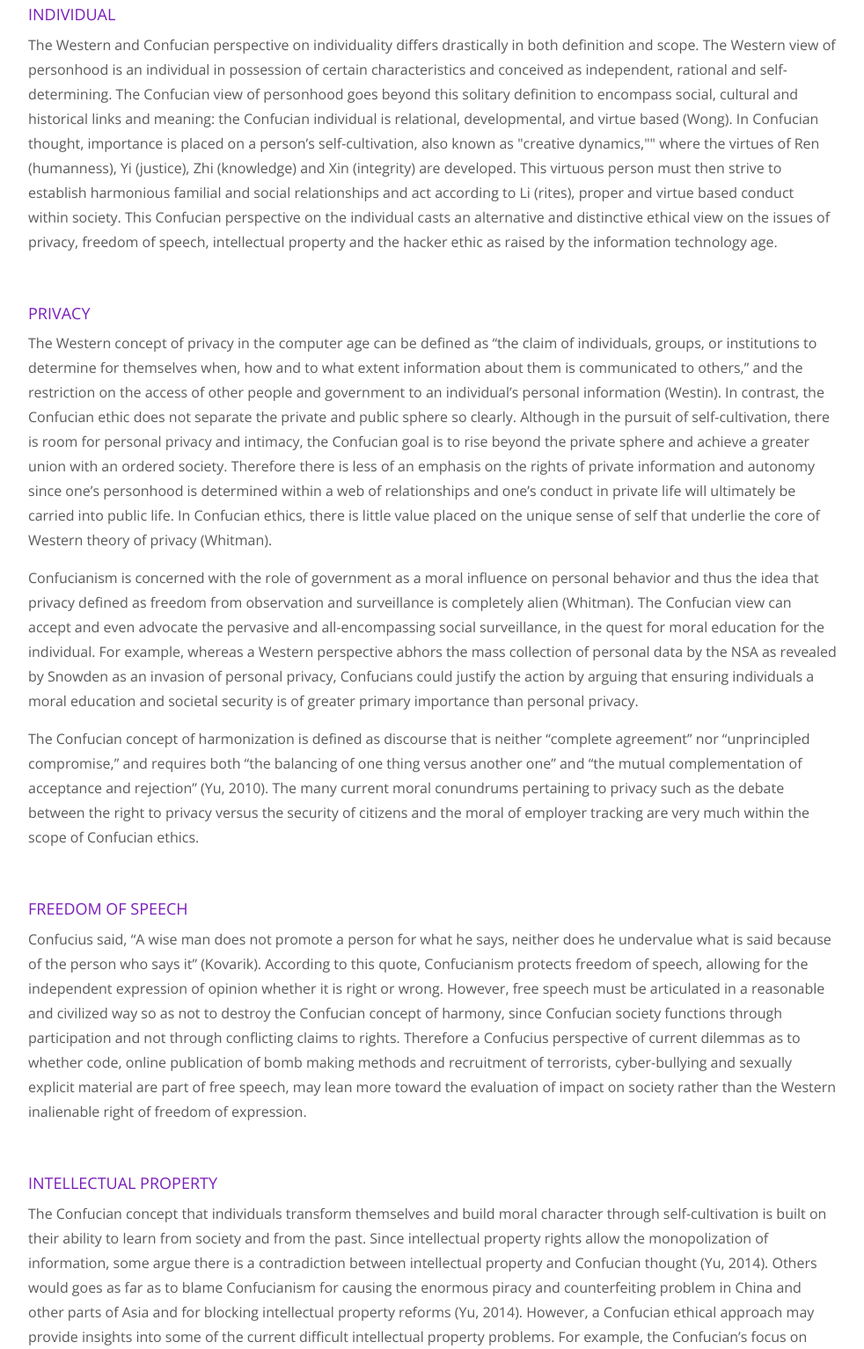
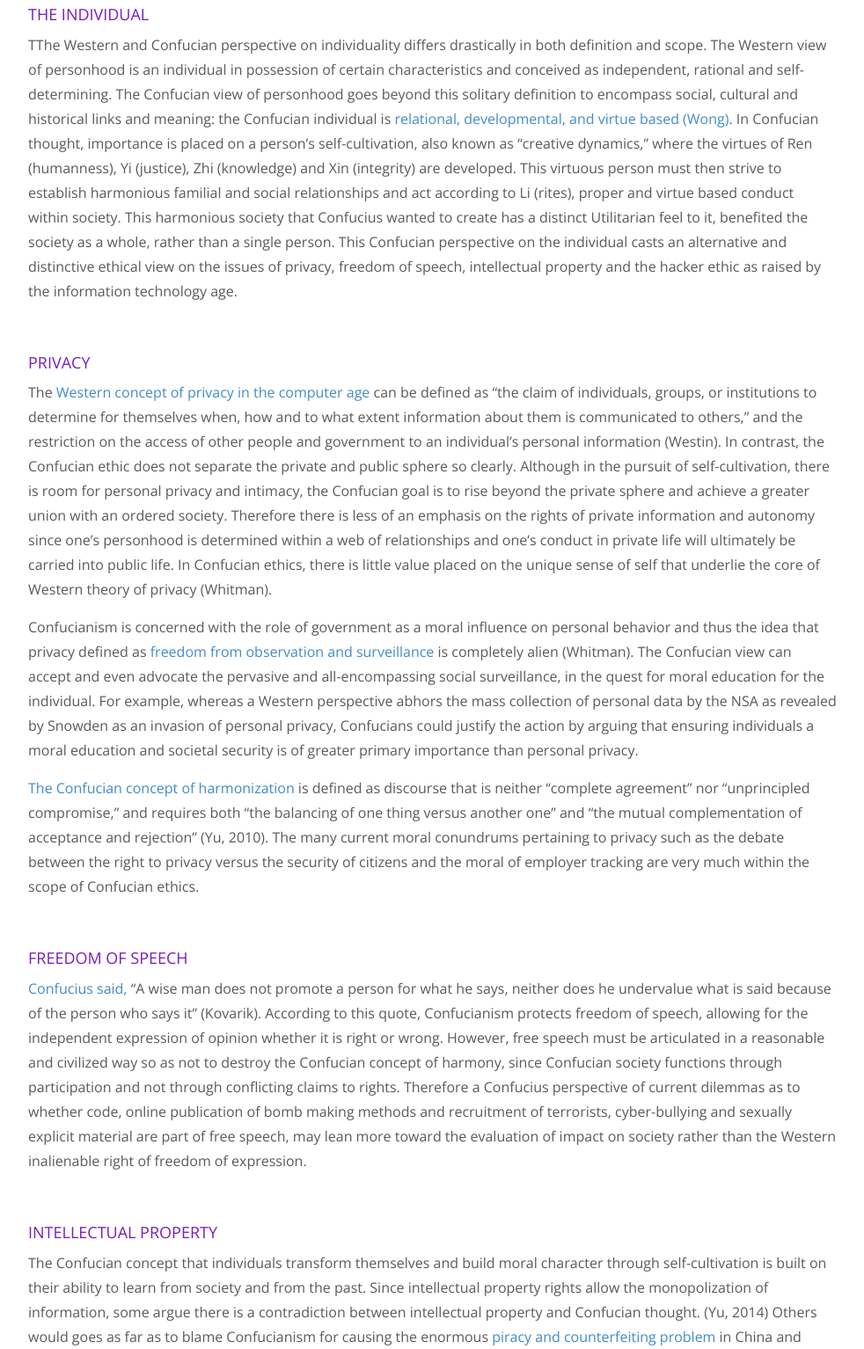
Before and after one commit to paulaksp/confucianism, a plain HTML site: page index-new.html in a window 1280 px wide. Shown: the part 4840-6374 px from the top of the page at 88% size, without its empty margins (148-1130 px from the left). Drawn offline with nearby package versions, Linux system fonts and the light colour scheme.

Commit message:
links for individual perspective session added

```diff
--- a/index-new.html
+++ b/index-new.html
@@ -228,29 +228,29 @@
           <div class="container">
             <h2 class = "featurette-heading purple-h2">Perspectives on the Individual</h2>
 
-            <h3 class="purple">INDIVIDUAL</h3>
-            <p class="lead">The Western and Confucian perspective on individuality differs drastically in both definition and scope. The Western view of personhood is an individual in possession of certain characteristics and conceived as independent, rational and self-determining. The Confucian view of personhood goes beyond this solitary definition to encompass social, cultural and historical links and meaning: the Confucian individual is relational, developmental, and virtue based (Wong). In Confucian thought, importance is placed on a person’s self-cultivation, also known as "creative dynamics,"" where the virtues of Ren (humanness), Yi (justice), Zhi (knowledge) and Xin (integrity) are developed. This virtuous person must then strive to establish harmonious familial and social relationships and act according to Li (rites), proper and virtue based conduct within society.  This Confucian perspective on the individual casts an alternative and distinctive ethical view on the issues of privacy, freedom of speech, intellectual property and the hacker ethic as raised by the information technology age.</p>
+            <h3 class="purple">THE INDIVIDUAL</h3>
+            <p class="lead">TThe Western and Confucian perspective on individuality differs drastically in both definition and scope. The Western view of personhood is an individual in possession of certain characteristics and conceived as independent, rational and self-determining. The Confucian view of personhood goes beyond this solitary definition to encompass social, cultural and historical links and meaning: the Confucian individual is <a href="http://link.springer.com/article/10.1007/s13347-011-0021-z/fulltext.html%3E" target="_blank">relational, developmental, and virtue based (Wong)</a>. In Confucian thought, importance is placed on a person’s self-cultivation, also known as “creative dynamics,” where the virtues of Ren (humanness), Yi (justice), Zhi (knowledge) and Xin (integrity) are developed. This virtuous person must then strive to establish harmonious familial and social relationships and act according to Li (rites), proper and virtue based conduct within society. This harmonious society that Confucius wanted to create has a distinct Utilitarian feel to it, benefited the society as a whole, rather than a single person. This Confucian perspective on the individual casts an alternative and distinctive ethical view on the issues of privacy, freedom of speech, intellectual property and the hacker ethic as raised by the information technology age.</p>
 
             <br>
             <h3 class="purple">PRIVACY</h3>
-            <p class="lead">The Western concept of privacy in the computer age can be defined as “the claim of individuals, groups, or institutions to determine for themselves when, how and to what extent information about them is communicated to others,” and the restriction on the access of other people and government to an individual’s personal information (Westin). In contrast, the Confucian ethic does not separate the private and public sphere so clearly. Although in the pursuit of self-cultivation, there is room for personal privacy and intimacy, the Confucian goal is to rise beyond the private sphere and achieve a greater union with an ordered society. Therefore there is less of an emphasis on the rights of private information and autonomy since one’s personhood is determined within a web of relationships and one’s conduct in private life will ultimately be carried into public life. In Confucian ethics, there is little value placed on the unique sense of self that underlie the core of Western theory of privacy (Whitman).</p>
+            <p class="lead">The <a href="http://www.nytimes.com/2013/02/23/us/alan-f-westin-scholar-who-defined-right-to-privacy-dies-at-83.html?_r=0" target="_blank">Western concept of privacy in the computer age</a> can be defined as “the claim of individuals, groups, or institutions to determine for themselves when, how and to what extent information about them is communicated to others,” and the restriction on the access of other people and government to an individual’s personal information (Westin). In contrast, the Confucian ethic does not separate the private and public sphere so clearly. Although in the pursuit of self-cultivation, there is room for personal privacy and intimacy, the Confucian goal is to rise beyond the private sphere and achieve a greater union with an ordered society. Therefore there is less of an emphasis on the rights of private information and autonomy since one’s personhood is determined within a web of relationships and one’s conduct in private life will ultimately be carried into public life. In Confucian ethics, there is little value placed on the unique sense of self that underlie the core of Western theory of privacy (Whitman).</p>
 
-            <p class="lead">Confucianism is concerned with the role of government as a moral influence on personal behavior and thus the idea that privacy defined as freedom from observation and surveillance is completely alien (Whitman). The Confucian view can accept and even advocate the pervasive and all-encompassing social surveillance, in the quest for moral education for the individual. For example, whereas a Western perspective abhors the mass collection of personal data by the NSA as revealed by Snowden as an invasion of personal privacy, Confucians could justify the action by arguing that ensuring individuals a moral education and societal security is of greater primary importance than personal privacy.</p>
+            <p class="lead">Confucianism is concerned with the role of government as a moral influence on personal behavior and thus the idea that privacy defined as <a href="http://repository.law.umich.edu/book_chapters/21/" target="_blank">freedom from observation and surveillance</a> is completely alien (Whitman). The Confucian view can accept and even advocate the pervasive and all-encompassing social surveillance, in the quest for moral education for the individual. For example, whereas a Western perspective abhors the mass collection of personal data by the NSA as revealed by Snowden as an invasion of personal privacy, Confucians could justify the action by arguing that ensuring individuals a moral education and societal security is of greater primary importance than personal privacy.</p>
 
-            <p class="lead">The Confucian concept of harmonization is defined as discourse that is neither “complete agreement” nor “unprincipled compromise,” and requires both “the balancing of one thing versus another one” and “the mutual complementation of acceptance and rejection” (Yu, 2010). The many current moral conundrums pertaining to privacy such as the debate between the right to privacy versus the security of citizens and the moral of employer tracking are very much within the scope of Confucian ethics. </p>
+            <p class="lead"><a href="https://books.google.com/books?id=3naMAgAAQBAJ&pg=PA15&lpg=PA15&dq=the+confucian+conception+of+harmony+by+yu&source=bl&ots=8Zriwu-9Sr&sig=fJO5vr_j9jzRUsufCwZGyw1SIrg&hl=en&sa=X&ei=i9NwVYOuCIjHogThi4CwAg&ved=0CCEQ6AEwAQ#v=onepage&q=the%20confucian%20conception%20of%20harmony%20by%20yu&f=false" target="_blank"> The Confucian concept of harmonization</a> is defined as discourse that is neither “complete agreement” nor “unprincipled compromise,” and requires both “the balancing of one thing versus another one” and “the mutual complementation of acceptance and rejection” (Yu, 2010). The many current moral conundrums pertaining to privacy such as the debate between the right to privacy versus the security of citizens and the moral of employer tracking are very much within the scope of Confucian ethics. </p>
 
             <br>
 
             <h3 class="purple">FREEDOM OF SPEECH</h3>
-            <p class="lead">Confucius said, “A wise man does not promote a person for what he says, neither does he undervalue what is said because of the person who says it” (Kovarik). According to this quote, Confucianism protects freedom of speech, allowing for the independent expression of opinion whether it is right or wrong. However, free speech must be articulated in a reasonable and civilized way so as not to destroy the Confucian concept of harmony, since Confucian society functions through participation and not through conflicting claims to rights. Therefore a Confucius perspective of current dilemmas as to whether code, online publication of bomb making methods and recruitment of terrorists, cyber-bullying and sexually explicit material are part of free speech, may lean more toward the evaluation of impact on society rather than the Western inalienable right of freedom of expression.</p>
+            <p class="lead"><a href="http://www.humanrights.cn/zt/magazine/200402004827111009.htm" target="_blank">Confucius said,</a> “A wise man does not promote a person for what he says, neither does he undervalue what is said because of the person who says it” (Kovarik). According to this quote, Confucianism protects freedom of speech, allowing for the independent expression of opinion whether it is right or wrong. However, free speech must be articulated in a reasonable and civilized way so as not to destroy the Confucian concept of harmony, since Confucian society functions through participation and not through conflicting claims to rights. Therefore a Confucius perspective of current dilemmas as to whether code, online publication of bomb making methods and recruitment of terrorists, cyber-bullying and sexually explicit material are part of free speech, may lean more toward the evaluation of impact on society rather than the Western inalienable right of freedom of expression.</p>
 
             <br>
             <h3 class="purple">INTELLECTUAL PROPERTY</h3>
-            <p class="lead">The Confucian concept that individuals transform themselves and build moral character through self-cultivation is built on their ability to learn from society and from the past. Since intellectual property rights allow the monopolization of information, some argue there is a contradiction between intellectual property and Confucian thought (Yu, 2014). Others would goes as far as to blame Confucianism for causing the enormous piracy and counterfeiting problem in China and other parts of Asia and for blocking intellectual property reforms (Yu, 2014). However, a Confucian ethical approach may provide insights into some of the current difficult intellectual property problems. For example, the Confucian’s focus on harmony and social responsibility may lead to a better balance between proprietary interests and public access needs, to a more equitable resolution of disputes between intellectual property owners and trademark trolls and to reducing disputes between developed and developing countries in the transfer of technology. Furthermore, a Confucian perspective may shed light on how to approach the increasing demand for open source information in both computer software and hardware and the access to knowledge movement.</p>
+            <p class="lead">The Confucian concept that individuals transform themselves and build moral character through self-cultivation is built on their ability to learn from society and from the past. Since intellectual property rights allow the monopolization of information, some argue there is a contradiction between intellectual property and Confucian thought. (Yu, 2014) Others would goes as far as to blame Confucianism for causing the enormous <a href="http://papers.ssrn.com/sol3/papers.cfm?abstract_id=2506384" target="_blank">piracy and counterfeiting problem </a>in China and other parts of Asia and for blocking intellectual property reforms (Yu, 2014). However, a Confucian ethical approach may provide insights into some of the current difficult intellectual property problems. For example, the Confucian’s focus on harmony and social responsibility may lead to a better balance between proprietary interests and public access needs, to a more equitable resolution of disputes between intellectual property owners and trademark trolls and to reducing disputes between developed and developing countries in the transfer of technology. Furthermore, a Confucian perspective may shed light on how to approach the increasing demand for open source information in both computer software and hardware and the access to knowledge movement.</p>
 
             <br>
             <h3 class="purple">HACKER ETHIC</h3>
-            <p class="lead">The “hacker ethic” is a moral philosophy coined by Steven Levy in his 1984 book, Hackers: Heroes of the Computer Revolution (Levy). Hackers at MIT in 1950s and 1960s and subsequent hacking generations, many of whom drove the rapid expansion of the computer hardware and software industry over the past half-century, espoused it. The tenets of the hacker ethic, including sharing, openness, decentralization and world improvement falls very closely in line with the Confucian idea of “creative dynamics” (Wong). In creative dynamics, one does not simply agree, but builds on ideas constructively and openly and engages in transformations and continuous self-cultivation for the betterment of society. This idea complements perfectly the Western hacker ethic, which promotes the freedom to tinker and gain knowledge, without the constraints of money, censorship or government. </p>
+            <p class="lead">The “hacker ethic” is a moral philosophy coined by Steven Levy in his 1984 book, <a href="http://www.gutenberg.org/ebooks/729" target="_blank">Hackers: Heroes of the Computer Revolution</a> (Levy). Hackers at MIT in 1950s and 1960s and subsequent hacking generations, many of whom drove the rapid expansion of the computer hardware and software industry over the past half-century, espoused it. The tenets of the hacker ethic (strongly associated with “doing things right,” much like the ideas of deontology), including sharing, openness, decentralization and world improvement falls very closely in line with the Confucian idea of “creative dynamics” (Wong) In creative dynamics, one does not simply agree, but builds on ideas constructively and openly and engages in transformations and continuous self-cultivation for the betterment of society. This idea complements perfectly the Western hacker ethic, which promotes the freedom to tinker and gain knowledge, without the constraints of money, censorship or government. </p>
 
             <p class="lead">Confucius and Plato both viewed an ideal state as one in which a wise and virtuous ruler would administer justice and ensure the common good. However, Confucius also believed that the people are an intelligent and critical check against abuses in government. It can be argued that the hackers are the people themselves that can help prevent the wrong tendencies of government. Within the confines of Confucianism, there appears to be room for so called hackers such as the Snowdens and Assanges, who rightly or wrongly, release information to the public with the intent of avoiding centralized control and exposing government tyranny.</p>
 
```
